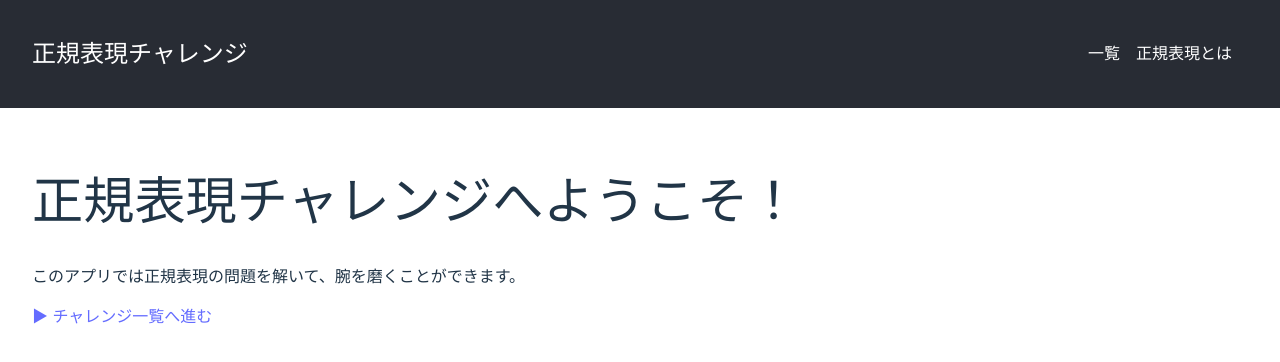
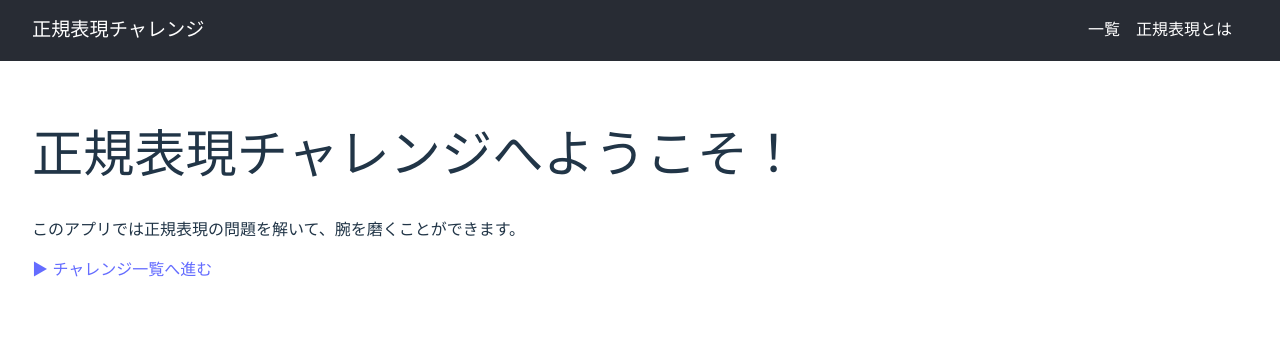
Before and after one commit to ishi720/regex-challenge, a React (Vite) app: page / in a window 1280 px wide. Shown: the top 362 px of the page. Built offline with nearby package versions, Linux system fonts and the light colour scheme.

Commit message:
ヘッダークリックでホームに遷移するように修正

```diff
--- a/src/components/Header.tsx
+++ b/src/components/Header.tsx
@@ -13,7 +13,8 @@ const Header: React.FC = () => {
       justifyContent: 'space-between',
       alignItems: 'center'
     }}>
-      <h2>正規表現チャレンジ</h2>
+      <Link to="/" style={{ textDecoration: 'none', color: 'white', fontWeight: 'bold', fontSize: '1.2rem' }}>
+      正規表現チャレンジ</Link>
       <nav>
         <Link to="/" style={{ color: 'white', marginRight: '1rem' }}>一覧</Link>
         <Link to="/about" style={{ color: 'white', marginRight: '1rem' }}>正規表現とは</Link>
```
